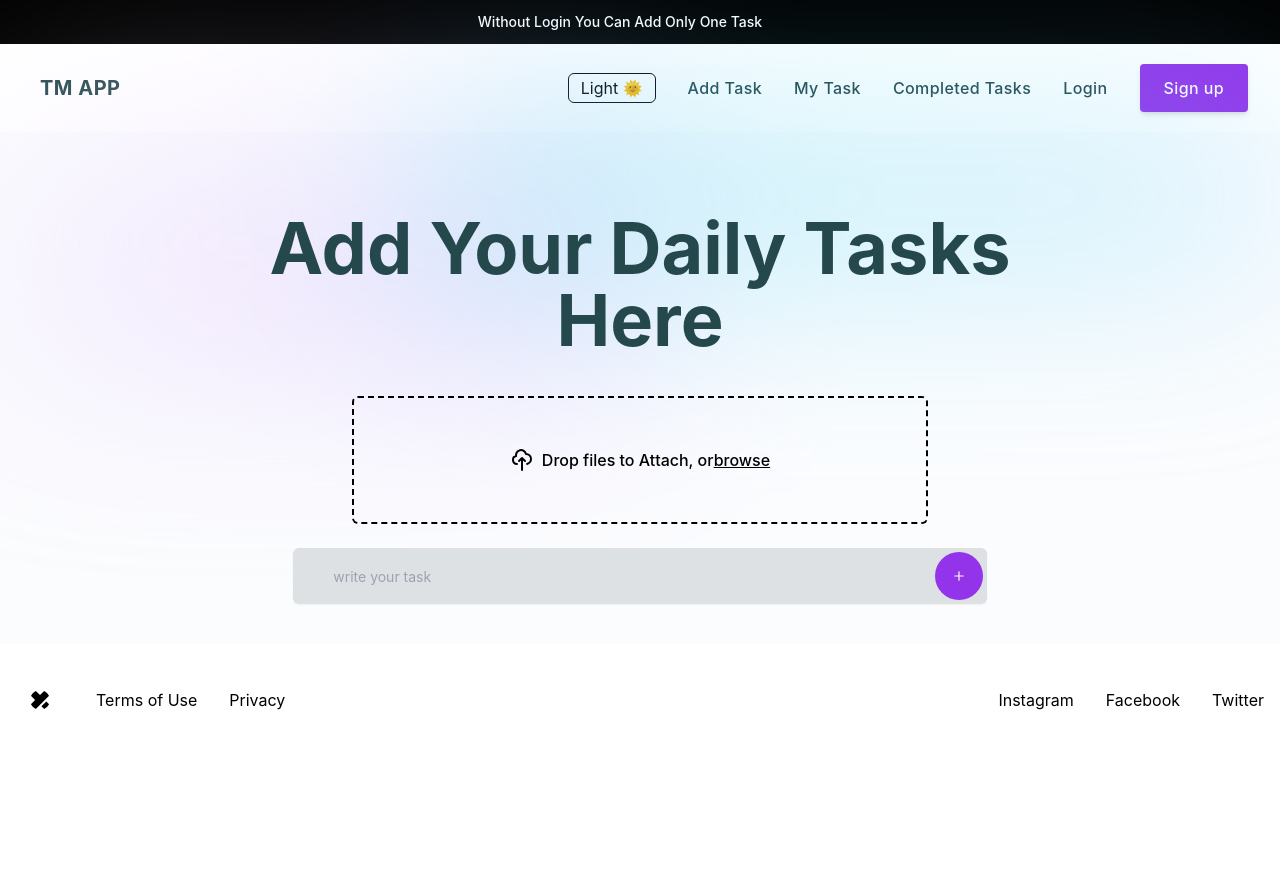
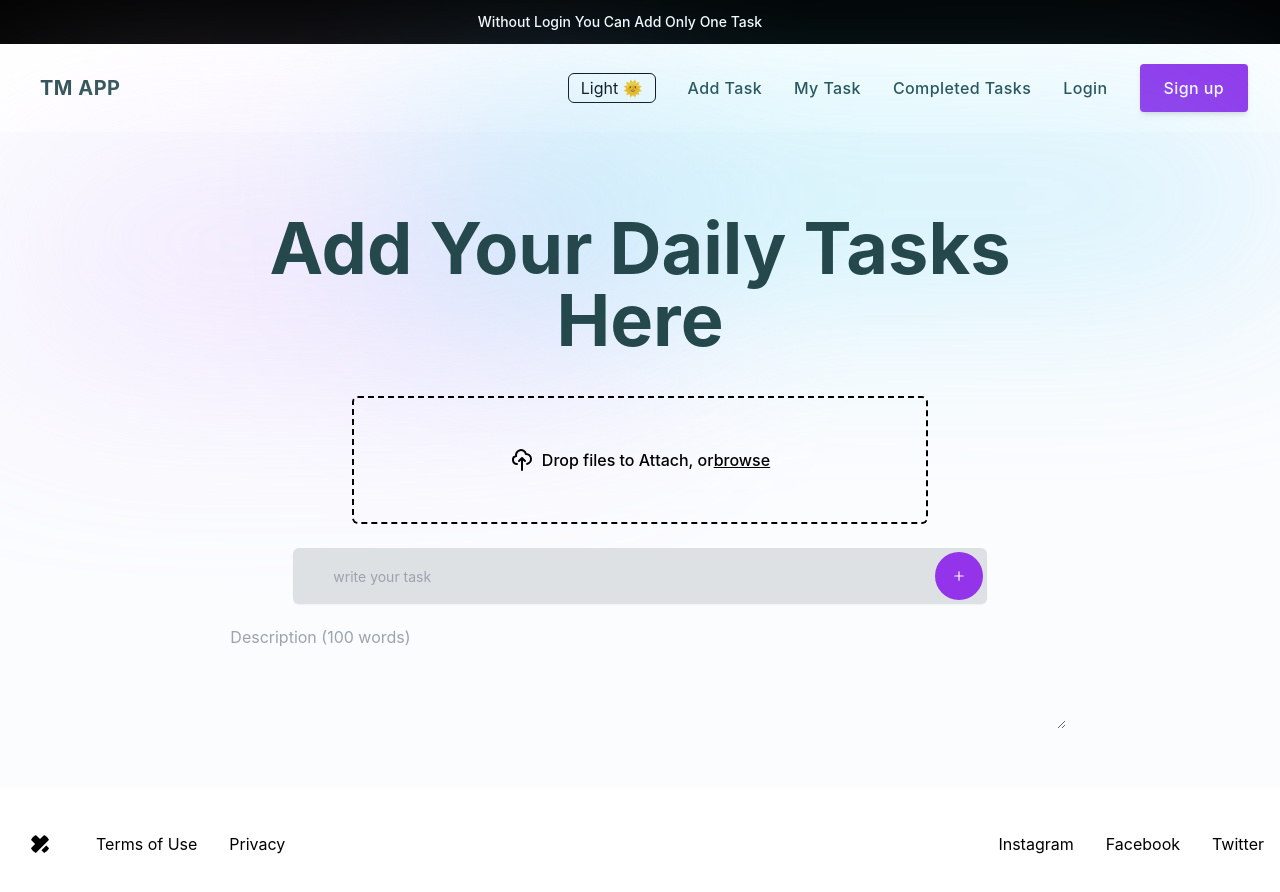
Before and after one commit to ritamrahman/TM-App, a React (Create React App) app: page /add-task in a window 1280 px wide. Shown: the top 892 px of the page. Before the commit the page ends 800 px from the top, so only its background shows below. Built offline with nearby package versions, Linux system fonts and the light colour scheme; no server answers.

Commit message:
added des

```diff
--- a/src/pages/AddTask.js
+++ b/src/pages/AddTask.js
@@ -6,11 +6,12 @@ import Error from "../Components/Error/Error";
 import { api } from "../api/api";
 import { useNavigate } from "react-router-dom";
 
-const AddTask = () => {
+const Home = () => {
   const { user, loading, setLoading } = useContext(AuthContext);
   const [error, setError] = useState(null);
   const [image, setImage] = useState("");
   const [userText, setUserText] = useState("");
+  const [description, setDescription] = useState("");
   const [url, setUrl] = useState("");
   const [isLogin, setIsLogin] = useState(false);
   const navigate = useNavigate();
@@ -55,7 +56,13 @@ const AddTask = () => {
 
     // let userTasks = [];
 
-    const user = { _id: 1, title: userText, image: url, isCompleted: false };
+    const user = {
+      _id: 1,
+      title: userText,
+      description: description,
+      image: url,
+      isCompleted: false,
+    };
 
     // userTasks.push(user);
 
@@ -64,6 +71,7 @@ const AddTask = () => {
 
     // clear filed
     setUserText("");
+    setDescription("");
     setImage("");
     setUrl("");
     navigate("/my-tasks");
@@ -80,6 +88,7 @@ const AddTask = () => {
     const formData = {
       title: userText,
       image: url,
+      description: description,
     };
     console.log(formData);
 
@@ -207,6 +216,18 @@ const AddTask = () => {
                 </button>
               </span>
             </div>
+            <label class="text-gray-700" for="name">
+              <textarea
+                class="flex-1 w-full my-3 px-4 py-2 text-base text-primary placeholder-gray-400 bg-primary/5 border border-gray-300 rounded-lg appearance-none focus:outline-none focus:ring-2 focus:ring-purple-600 focus:border-transparent"
+                id="description"
+                placeholder="Description (100 words)"
+                onChange={(e) => setDescription(e.target.value)}
+                name="description"
+                rows="4"
+                cols="10"
+                maxlength="100"
+              ></textarea>
+            </label>
           </div>
         </div>
       </div>
@@ -214,4 +235,4 @@ const AddTask = () => {
   );
 };
 
-export default AddTask;
+export default Home;
```
